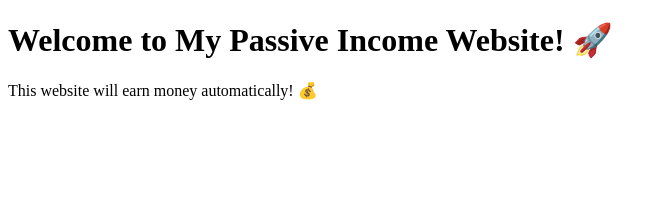
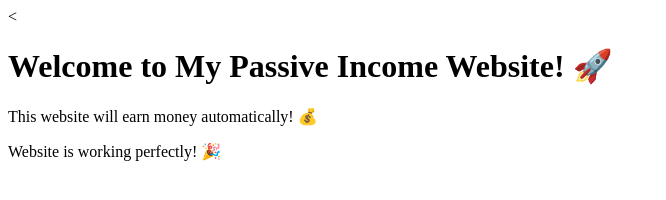
Before and after one commit to abubakerchatta8-cpu/Passive-income-website-, a plain HTML site: page index.html in a window 1280 px wide. Shown: the whole page, without its empty margins (0-666 px from the left). Drawn offline with Linux system fonts and the light colour scheme.

Commit message:
Add confirmation message to index.html

```diff
--- a/index.html
+++ b/index.html
@@ -1,3 +1,4 @@
+<
 <!DOCTYPE html>
 <html>
 <head>
@@ -6,5 +7,6 @@
 <body>
     <h1>Welcome to My Passive Income Website! 🚀</h1>
     <p>This website will earn money automatically! 💰</p>
+    <p>Website is working perfectly! 🎉</p>
 </body>
 </html>
```
